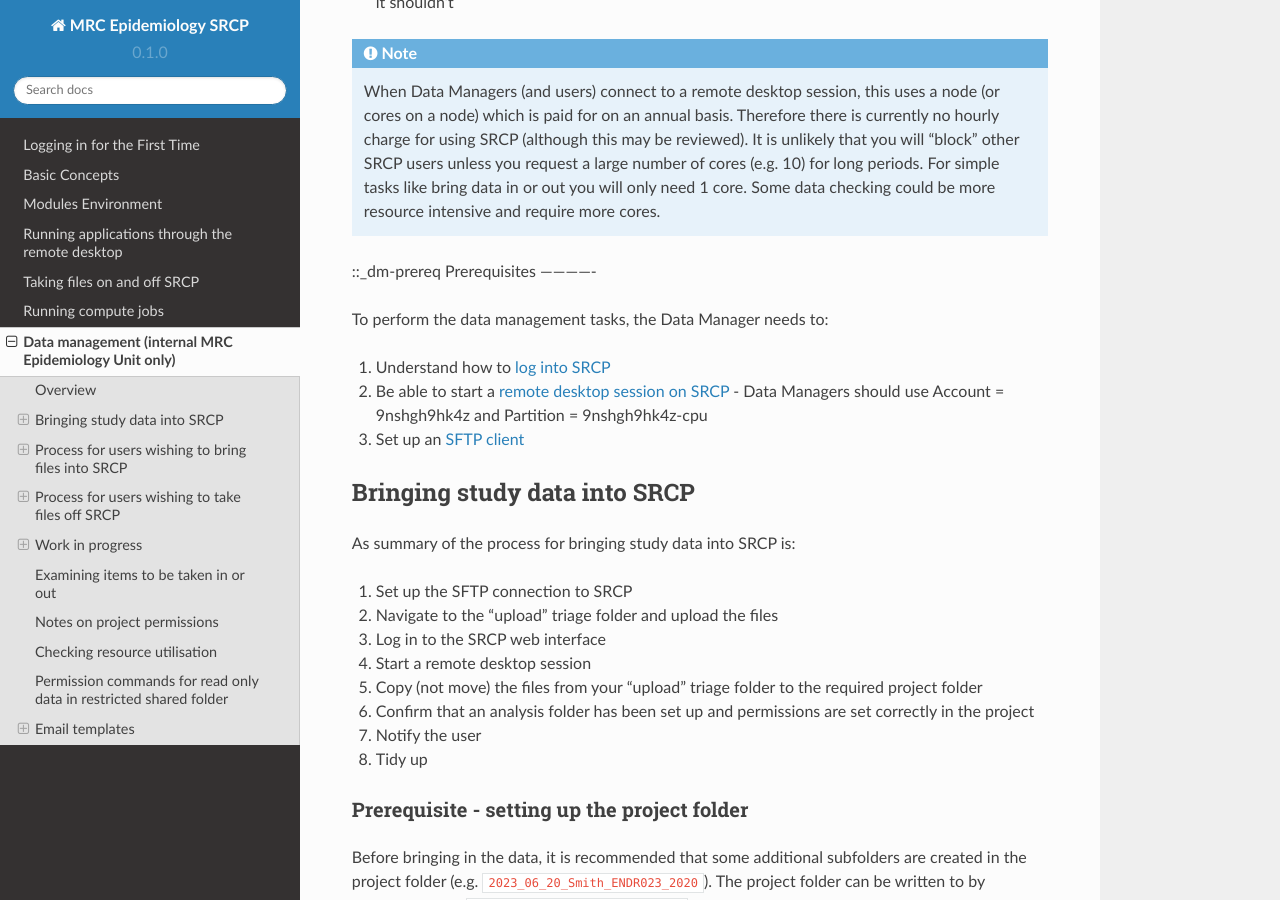
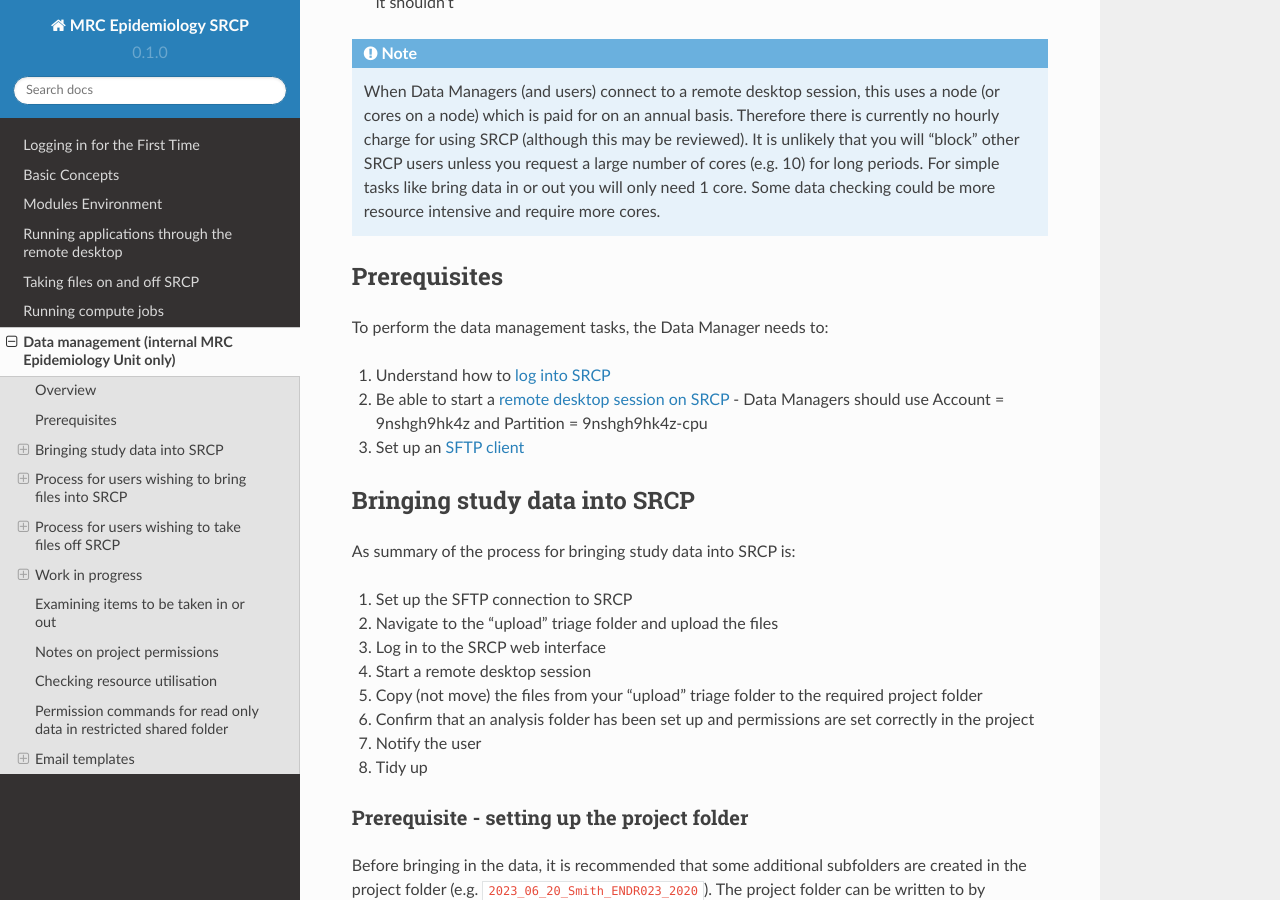
Before and after one commit to epi-analysis/SRCP_docs, a Sphinx documentation site: the page built from docs/source/06-Data-management.rst, in a window 1280 px wide and 900 px high, scrolled down 502 px. Built offline with Sphinx 7.4.7 and the Read the Docs theme 2.0.0, drawn with Linux system fonts in a browser that asks for light colours.

Commit message:
Update 06-Data-management.rst

```diff
--- a/docs/source/06-Data-management.rst
+++ b/docs/source/06-Data-management.rst
@@ -16,7 +16,7 @@
 .. note::
    When Data Managers (and users) connect to a remote desktop session, this uses a node (or cores on a node) which is paid for on an annual basis. Therefore there is currently no hourly charge for using SRCP (although this may be reviewed). It is unlikely that you will "block" other SRCP users unless you request a large number of cores (e.g. 10) for long periods. For simple tasks like bring data in or out you will only need 1 core. Some data checking could be more resource intensive and require more cores.
 
-::_dm-prereq
+.. _dm-prereq
 Prerequisites
 -------------
 
```
